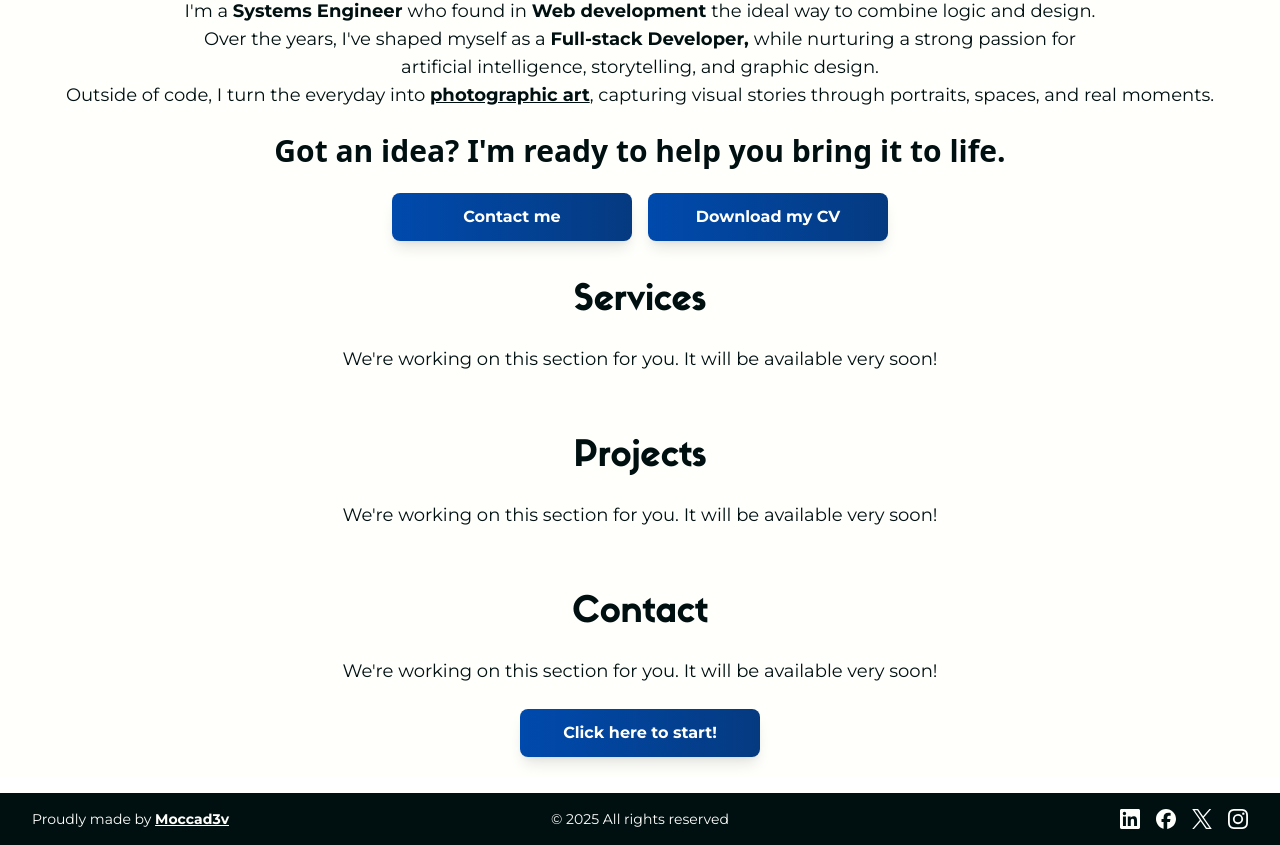
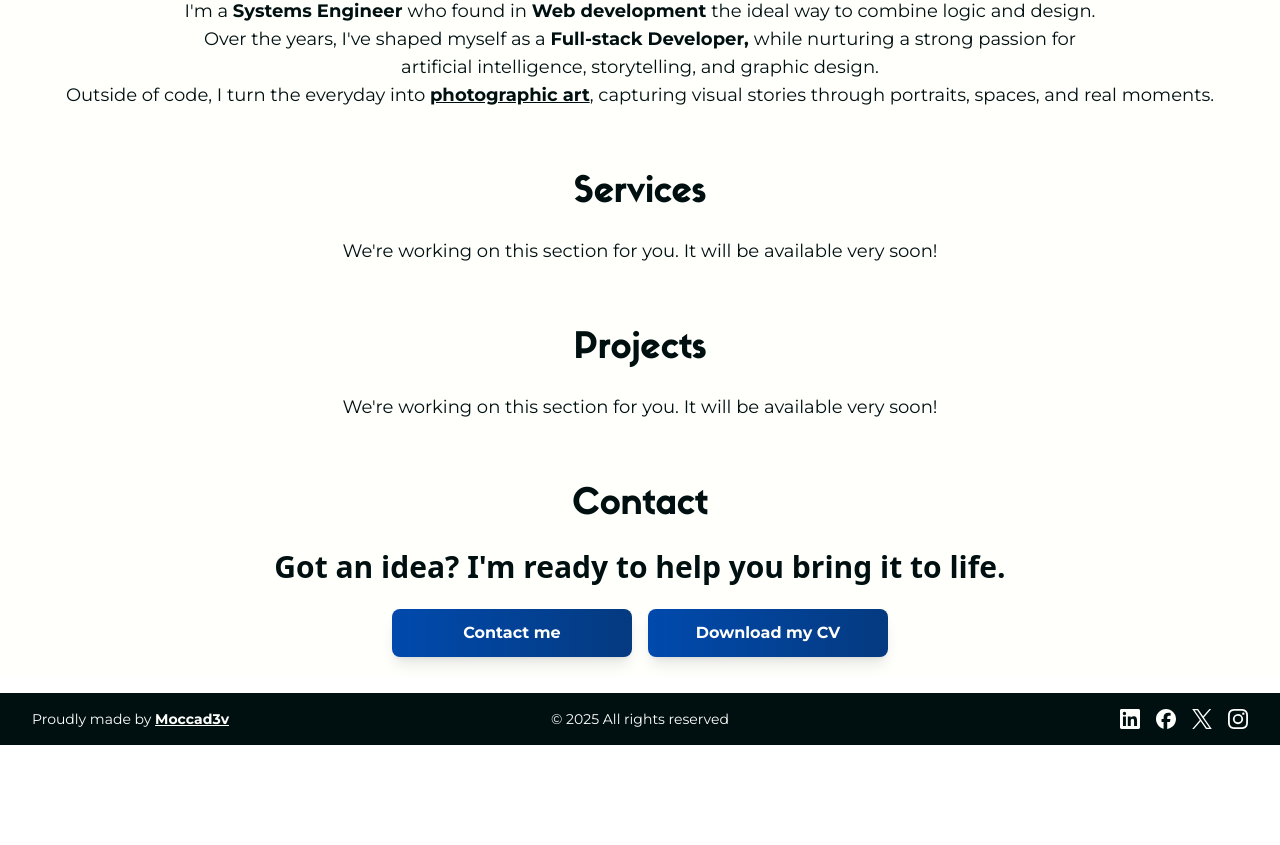
Before and after one commit to moccad3v/my-portfolio, a React (Vite) app: page / in a window 1280 px wide. Shown: the part 719-1564 px from the top of the page. After the commit the page ends 1464 px from the top, so only its background shows below. Built offline with nearby package versions, Linux system fonts and the light colour scheme.

Commit message:
Refactored AboutMe and Contact components to remove unused props and updated language-dependent links

```diff
--- a/src/App.jsx
+++ b/src/App.jsx
@@ -126,13 +126,18 @@ function App() {
         </header>
 
         {/* About me Section */}
-        <AboutMe texts={texts} language={language} />
+        <AboutMe texts={texts} />
         {/* Services Section */}
         <Services texts={texts} />
         {/* Projects Section */}
         <Projects texts={texts} />
         {/* Contact Section */}
-        <Contact clicks={clicks} setClicks={setClicks} texts={texts} />
+        <Contact
+          clicks={clicks}
+          setClicks={setClicks}
+          texts={texts}
+          language={language}
+        />
         {/* Botón flotante para subir */}
         <ScrollToTop />
       </main>
--- a/src/components/aboutme.jsx
+++ b/src/components/aboutme.jsx
@@ -1,11 +1,6 @@
 import React from "react";
 
-const AboutMe = ({ texts, language }) => {
-  const cvFile =
-    language === "es"
-      ? "/cv/Ingeniero_de_Sistemas_(Desarrollador Full-stack)(ES).pdf"
-      : "/cv/Systems_Engineer_(Full-stack developer)(EN).pdf";
-
+const AboutMe = ({ texts }) => {
   return (
     <section
       id="aboutMe"
@@ -45,27 +40,6 @@ const AboutMe = ({ texts, language }) => {
         </a>
         {texts.aboutMeSec.description.p9}
       </p>
-      <span className="mb-6 font-bold text-3xl text-moccaBlack ">
-        {texts.aboutMeSec.description.p10}
-      </span>
-
-      <div className="flex gap-4 flex-col md:grid md:grid-cols-2 justify-center">
-        <a
-          href="https://www.linkedin.com/in/moccad3v"
-          target="_blank"
-          rel="noopener noreferrer"
-          className="w-60 font-montserrat px-6 py-3 bg-gradient-to-r from-moccaBlue to-[#053a80] text-moccaWhite font-bold rounded-lg shadow-lg transition-transform transform hover:scale-105"
-        >
-          {texts.aboutMeSec.contact}
-        </a>
-        <a
-          href={cvFile}
-          download
-          className="w-60 font-montserrat px-6 py-3 bg-gradient-to-r from-moccaBlue to-[#053a80] text-moccaWhite font-bold rounded-lg shadow-lg transition-transform transform hover:scale-105"
-        >
-          {texts.aboutMeSec.downloadCV}
-        </a>
-      </div>
     </section>
   );
 };
--- a/src/components/contact.jsx
+++ b/src/components/contact.jsx
@@ -1,6 +1,11 @@
 import React from "react";
 
-const contact = ({ clicks, setClicks, texts }) => {
+const contact = ({ texts, language }) => {
+  const cvFile =
+    language === "es"
+      ? "/cv/Ingeniero_de_Sistemas_(Desarrollador Full-stack)(ES).pdf"
+      : "/cv/Systems_Engineer_(Full-stack developer)(EN).pdf";
+
   return (
     <section
       id="contact"
@@ -9,17 +14,34 @@ const contact = ({ clicks, setClicks, texts }) => {
       <h2 className="text-4xl font-bold mb-6 text-moccaBlack sifonn-font">
         {texts.contactSec.title}
       </h2>
-
-      <p className="mb-6 whitespace-pre-line text-lg max-w-6xl text-moccaBlack font-montserrat">
-        {texts.construction}
+      <p className="mb-6 font-bold text-3xl text-moccaBlack ">
+        {texts.aboutMeSec.description.p10}
       </p>
 
-      <button
+      <div className="flex gap-4 flex-col md:grid md:grid-cols-2 justify-center">
+        <a
+          href="https://www.linkedin.com/in/moccad3v"
+          target="_blank"
+          rel="noopener noreferrer"
+          className="w-60 font-montserrat px-6 py-3 bg-gradient-to-r from-moccaBlue to-[#053a80] text-moccaWhite font-bold rounded-lg shadow-lg transition-transform transform hover:scale-105"
+        >
+          {texts.aboutMeSec.contact}
+        </a>
+        <a
+          href={cvFile}
+          download
+          className="w-60 font-montserrat px-6 py-3 bg-gradient-to-r from-moccaBlue to-[#053a80] text-moccaWhite font-bold rounded-lg shadow-lg transition-transform transform hover:scale-105"
+        >
+          {texts.aboutMeSec.downloadCV}
+        </a>
+      </div>
+
+      {/* <button
         onClick={() => setClicks(clicks + 1)}
-        className="w-60 font-montserrat px-6 py-3 bg-gradient-to-r from-moccaBlue to-[#053a80] text-moccaWhite font-bold rounded-lg shadow-lg transition-transform transform hover:scale-105"
+        className="w-60 mt-4 font-montserrat px-6 py-3 bg-gradient-to-r from-moccaBlue to-[#053a80] text-moccaWhite font-bold rounded-lg shadow-lg transition-transform transform hover:scale-105"
       >
         {clicks === 0 ? texts.clickHere : texts.clicksMessage(clicks)}
-      </button>
+      </button> */}
     </section>
   );
 };
```
